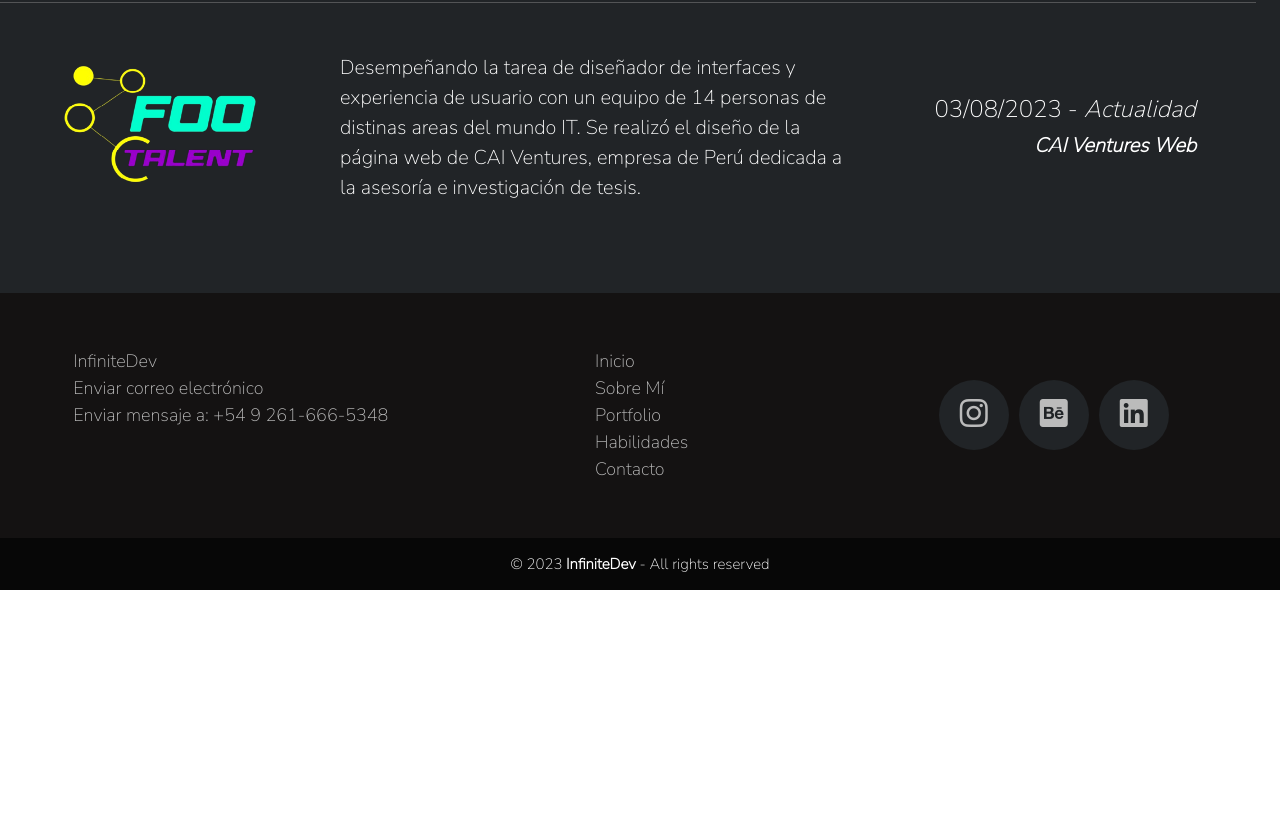
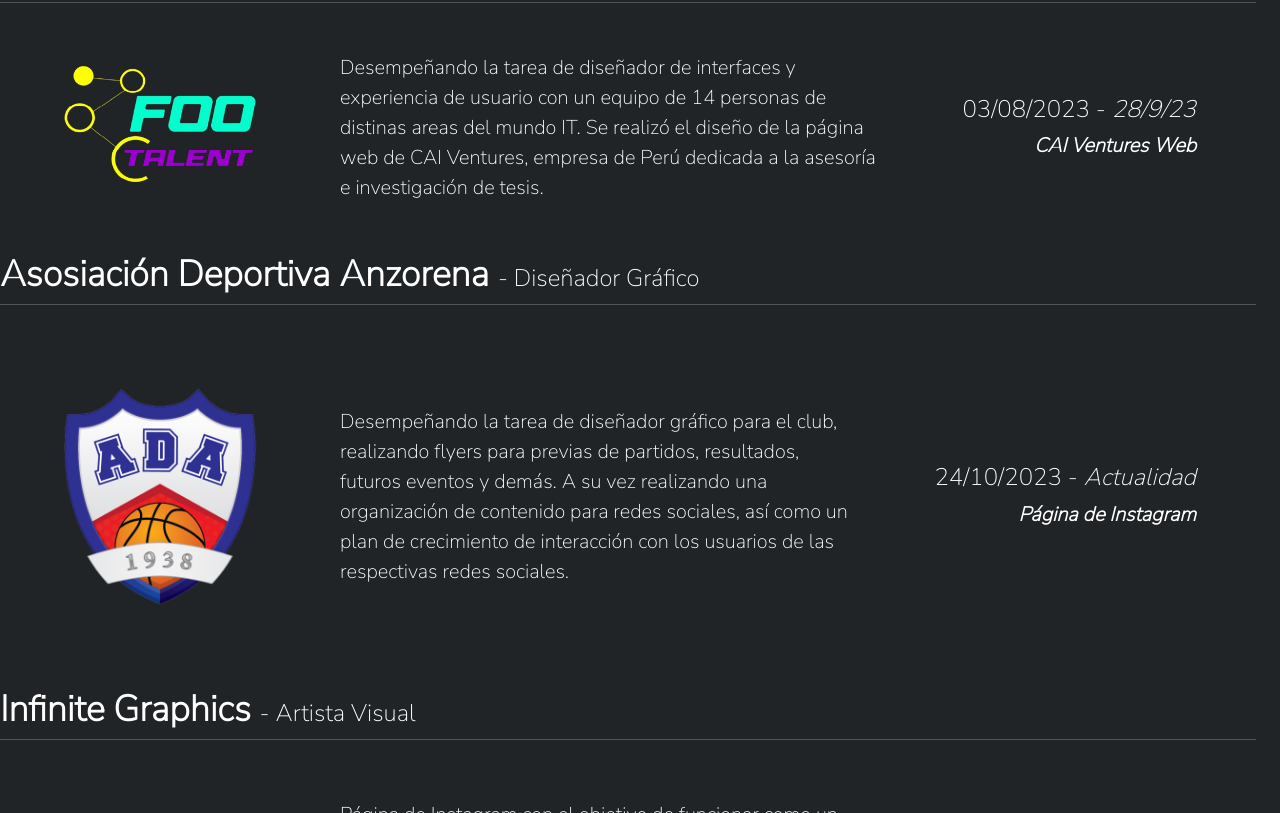
Before and after one commit to BautiCentorbi/PF-CENTORBI, a website: page pages/about.html in a window 1280 px wide. Shown: the part 1987-2800 px from the top of the page. Before the commit the page ends 2577 px from the top, so only its background shows below. Drawn offline with nearby package versions, Linux system fonts and the light colour scheme.

Commit message:
First Commit

```diff
--- a/pages/about.html
+++ b/pages/about.html
@@ -54,7 +54,7 @@
         <div class="container-fluid" id="about">
             <div class="row">
                 <div class="col-xl-4 col-lg-2 col-md-0 col-sm-0" id="img-container">
-                    <img  alt="Logo de InfiniteDev" src="../multimedia/img/Logo Negativo.png">
+                    <img  alt="Logo de InfiniteDev" src="../multimedia/img/logoInfiniteGraphics.png">
                 </div>
                 <div class="col-xl-8 col-lg-10 col-md-12 col-sm-12" id="descripciones-about">
                     <h1 class="typing-title">
@@ -187,9 +187,51 @@
                         <div class="right-experience">
                             <h4>
                                 03/08/2023 -
+                                <em>28/9/23</em>
+                            </h4>
+                            <a href="https://www.caiventuresconsultoria.com/" target="_blank">CAI Ventures Web</a>
+                        </div>
+                    </div>
+                </div>
+                <div class="col-12">
+                    <div class="company">
+                        <h3>
+                            <span>Asosiación Deportiva Anzorena </span>
+                            -  Diseñador Gráfico
+                        </h3>
+                    </div>
+                    <div class="experience-container">
+                        <img src="../multimedia/img/Anzorena.png" alt="Logo de Asociación Deportiva Anzorena, club donde se practica el deporte de básquet.">
+                        <p>
+                            Desempeñando la tarea de diseñador gráfico para el club, realizando flyers para previas de partidos, resultados, futuros eventos y demás. A su vez realizando una organización de contenido para redes sociales, así como un plan de crecimiento de interacción con los usuarios de las respectivas redes sociales.
+                        </p>
+                        <div class="right-experience">
+                            <h4>
+                                24/10/2023 -
                                 <em>Actualidad</em>
                             </h4>
-                            <a href="https://www.caiventuresconsultoria.com/" target="_blank">CAI Ventures Web</a>
+                            <a href="https://www.instagram.com/clubanzorena/" target="_blank">Página de Instagram</a>
+                        </div>
+                    </div>
+                </div>
+                <div class="col-12">
+                    <div class="company">
+                        <h3>
+                            <span>Infinite Graphics </span>
+                            -  Artista Visual
+                        </h3>
+                    </div>
+                    <div class="experience-container">
+                        <img src="../multimedia/img/Logo InfiniteGraphics.png" alt="Logo de InfiniteGraphics, página de instagram donde el creador de este sitio web publica sus diseños para que todo el público pueda observar su trabajo.">
+                        <p>
+                            Página de Instagram con el objetivo de funcionar como un "PORTFOLIO" en esta red social, de manera de conseguir un mayor alcance y dar a conocer a mayor cantidad de personas su trabajo. Aquí se suben diseños de sus respectivos trabajos, siempre y cuando el cliente este de acuerdo. A su vez de creaciones personales.
+                        </p>
+                        <div class="right-experience">
+                            <h4>
+                                23/10/2023 -
+                                <em>Actualidad</em>
+                            </h4>
+                            <a href="https://www.instagram.com/infinite_grphcs/" target="_blank">Página de Instagram</a>
                         </div>
                     </div>
                 </div>
@@ -227,7 +269,7 @@
             </div>
         </div>
         <div class="row" id="footer-bottom">
-            <span>&copy; 2023 <b>InfiniteDev</b> - All rights reserved</span>
+            <span>&copy; 2023 <b>InfiniteGraphics</b> - All rights reserved</span>
         </div>
     </footer>
     <script src="https://cdn.jsdelivr.net/npm/bootstrap@5.3.1/dist/js/bootstrap.bundle.min.js" integrity="sha384-HwwvtgBNo3bZJJLYd8oVXjrBZt8cqVSpeBNS5n7C8IVInixGAoxmnlMuBnhbgrkm" crossorigin="anonymous"></script>
```
Also changed, not shown: index.html (+3 -3 lines), pages/contact.html (+1 -1 lines), pages/habilidades.html (+1 -1 lines), pages/portfolio.html (+1 -1 lines), multimedia/img/Anzorena.png (added), multimedia/img/Logo InfiniteGraphics.png (added), multimedia/img/Mesa de trabajo 1 copia.png (added), multimedia/img/Mesa de trabajo 1.png (added), multimedia/img/logoInfiniteGraphics.png (added).
